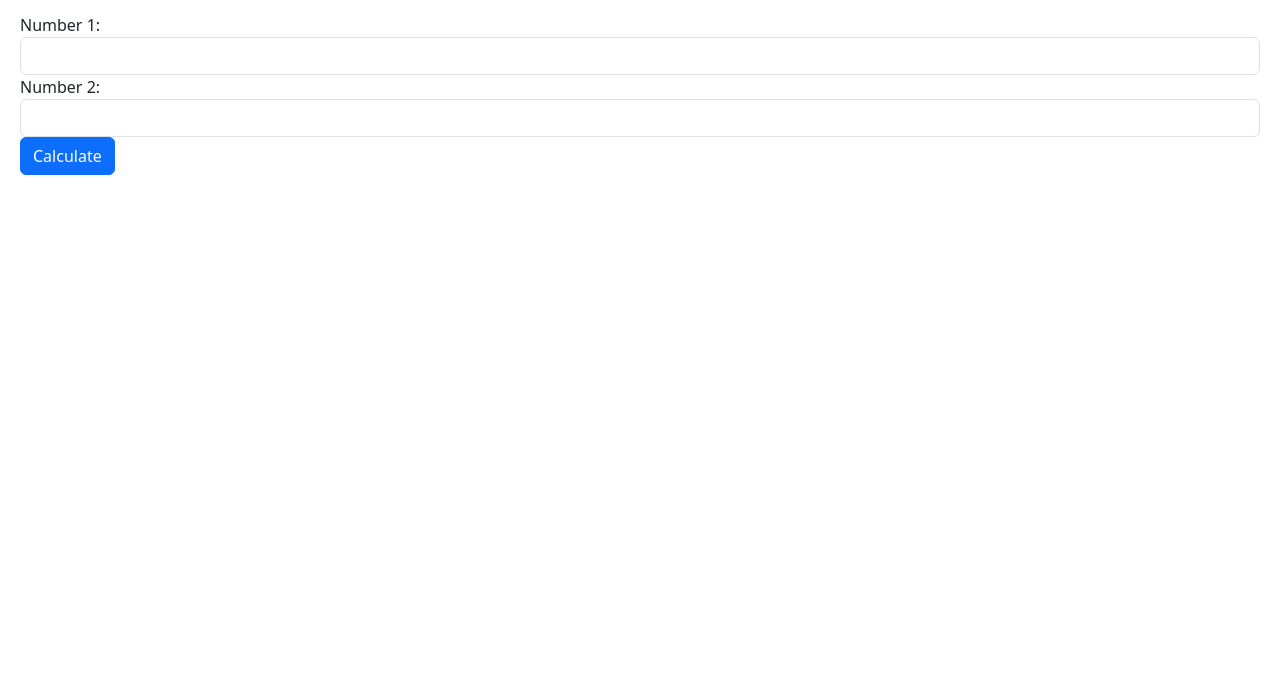
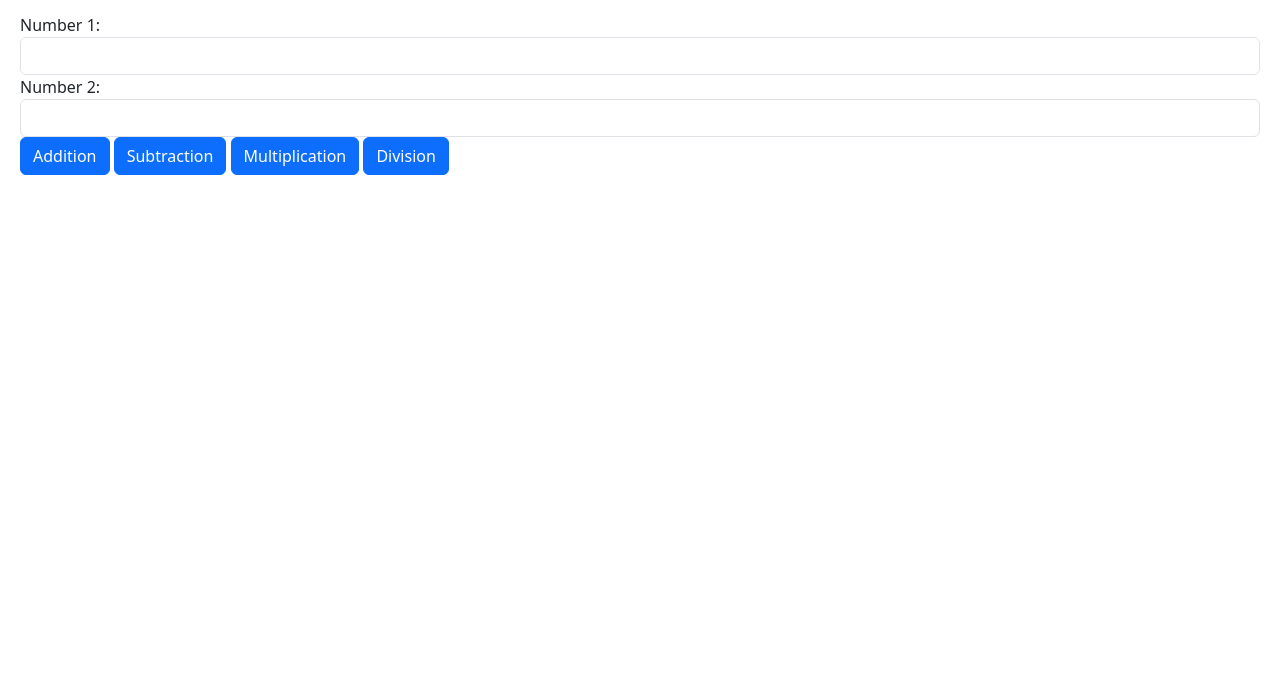
Before and after one commit to JJoshi1889/-Q4-SW2, a plain HTML site: page index.html in a window 1280 px wide. Shown: the part 103-800 px from the top of the page. Drawn offline with nearby package versions, Linux system fonts and the light colour scheme.

Commit message:
Update index.html

```diff
--- a/index.html
+++ b/index.html
@@ -5,9 +5,7 @@
     <meta name="viewport" content="width=device-width, initial-scale=1.0">
     <title>Calculator</title>
     <link href="https://cdn.jsdelivr.net/npm/bootstrap@5.3.2/dist/css/bootstrap.min.css" rel="stylesheet">
-
     <style>
-
         body {
             padding: 20px;
         }
@@ -27,30 +25,46 @@
         <label for="num2">Number 2:</label>
         <input type="number" id="num2" class="form-control">
     </div>
-    <button onclick="calculate()" class="btn btn-primary">Calculate</button>
+    <button onclick="calculate('addition')" class="btn btn-primary">Addition</button>
+    <button onclick="calculate('subtraction')" class="btn btn-primary">Subtraction</button>
+    <button onclick="calculate('multiplication')" class="btn btn-primary">Multiplication</button>
+    <button onclick="calculate('division')" class="btn btn-primary">Division</button>
     <div class="result">
-        <p id="addition"></p>
-        <p id="subtraction"></p>
-        <p id="multiplication"></p>
-        <p id="division"></p>
+        <p id="result"></p>
     </div>
 
-
     <script>
-
-        function calculate() {
+        function calculate(operation) {
             var num1 = parseFloat(document.getElementById('num1').value);
             var num2 = parseFloat(document.getElementById('num2').value);
+            var result;
 
-            var addition = num1 + num2;
-            var subtraction = num1 - num2;
-            var multiplication = num1 * num2;
-            var division = num1 / num2;
+            if (isNaN(num1) || isNaN(num2)) {
+                result = 'Please enter valid numbers.';
+            } else {
+                switch (operation) {
+                    case 'addition':
+                        result = 'Addition: ' + (num1 + num2);
+                        break;
+                    case 'subtraction':
+                        result = 'Subtraction: ' + (num1 - num2);
+                        break;
+                    case 'multiplication':
+                        result = 'Multiplication: ' + (num1 * num2);
+                        break;
+                    case 'division':
+                        if (num2 !== 0) {
+                            result = 'Division: ' + (num1 / num2);
+                        } else {
+                            result = 'Division by zero is not allowed.';
+                        }
+                        break;
+                    default:
+                        result = 'Unknown operation.';
+                }
+            }
 
-            document.getElementById('addition').innerHTML = 'Addition: ' + addition;
-            document.getElementById('subtraction').innerHTML = 'Subtraction: ' + subtraction;
-            document.getElementById('multiplication').innerHTML = 'Multiplication: ' + multiplication;
-            document.getElementById('division').innerHTML = 'Division: ' + division;
+            document.getElementById('result').innerHTML = result;
         }
     </script>
 </body>
```
